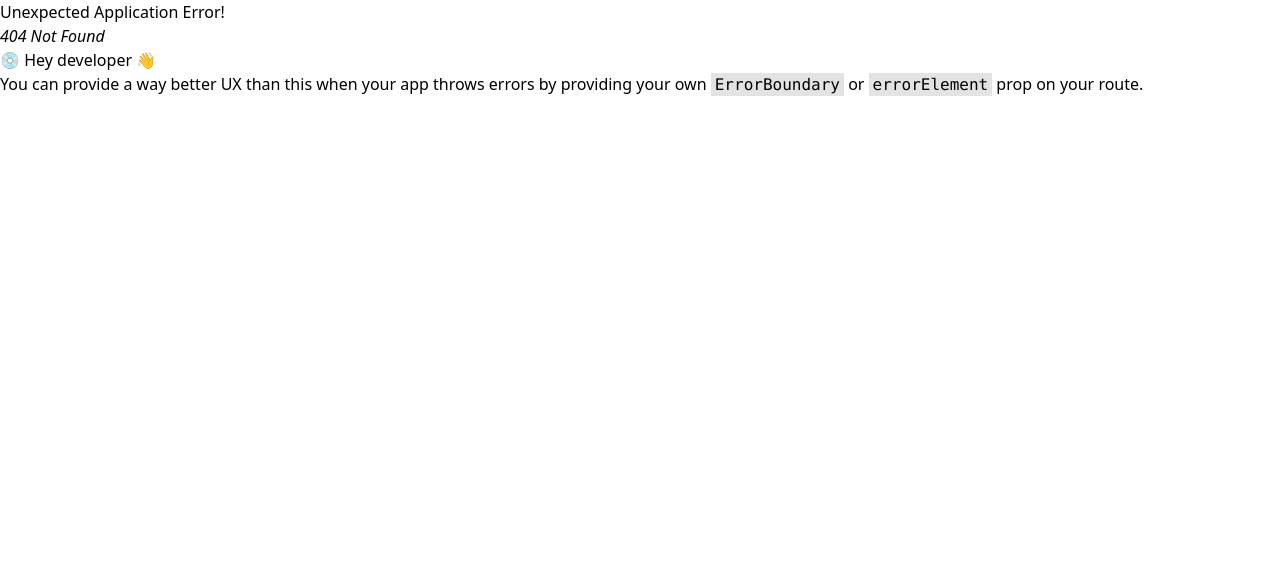
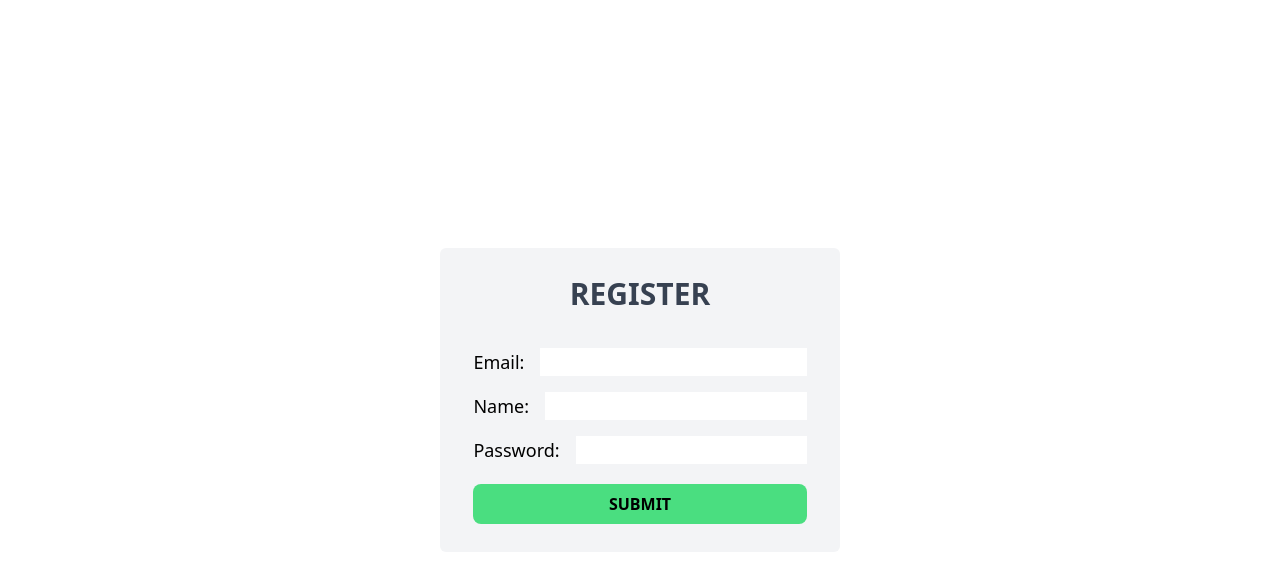
Before and after one commit to dgox16/react_laravel, a React (Vite) app in the folder frontend/: page /register in a window 1280 px wide. Before the commit this address had no page. Shown: the top 562 px of the page. Built offline with nearby package versions, Linux system fonts and the light colour scheme.

Commit message:
Se agrego una vista para el registro

```diff
--- a/frontend/src/App.jsx
+++ /dev/null
@@ -1,17 +0,0 @@
-import {useState} from 'react'
-
-function App() {
-    const [count, setCount] = useState(0)
-
-    return (
-        <>
-            <div>
-                <button onClick={() => setCount(count + 1)}>
-                    count is {count}
-                </button>
-            </div>
-        </>
-    )
-}
-
-export default App
--- a/frontend/src/main.jsx
+++ b/frontend/src/main.jsx
@@ -1,11 +1,12 @@
 import {createRoot} from 'react-dom/client'
 import {createBrowserRouter, RouterProvider} from 'react-router-dom'
 import './index.css'
+import {Register} from "./pages/Register.jsx";
 
 const router = createBrowserRouter([
     {
-        path: "/",
-        element: <div>Hello world!</div>,
+        path: "/register",
+        element: <Register/>,
     },
 ]);
 
--- /dev/null
+++ b/frontend/src/pages/Register.jsx
@@ -0,0 +1,59 @@
+import {useState} from "react";
+
+
+export const Register = () => {
+    const [formData, setFormData] = useState({
+        name: '',
+        email: '',
+        password: '',
+    });
+
+    const handleChange = (e) => {
+        const {name, value} = e.target;
+        setFormData({
+            ...formData,
+            [name]: value,
+        });
+    };
+    const handleSubmit = (e) => {
+        e.preventDefault();
+        console.log(formData)
+    }
+
+    return (
+        <div className="flex justify-center items-center h-screen">
+            <div className="text-center w-[400px] rounded-md bg-gray-100 py-7 px-1 flex justify-center flex-col">
+                <h1 className="text-3xl font-bold text-gray-700 mb-5 uppercase">Register</h1>
+                <form onSubmit={handleSubmit} className={"flex justify-center"}>
+                    <div className="">
+                        <div className="flex flex-row mt-4">
+                            <label htmlFor="email" className={"mr-4 text-lg"}>Email:</label>
+                            <input type={"email"} name="email" className={"w-full"}
+                                   value={formData.email}
+                                   onChange={handleChange}
+                            />
+                        </div>
+                        <div className="flex flex-row mt-4">
+                            <label htmlFor="name" className={"mr-4 text-lg"}>Name:</label>
+                            <input type="text" name="name" className={"w-full"}
+                                   value={formData.name}
+                                   onChange={handleChange}
+                            />
+                        </div>
+                        <div className="flex flex-row mt-4">
+                            <label htmlFor="password" className={"mr-4 text-lg"}>Password:</label>
+                            <input type="password" name="password" className={"w-full"}
+                                   value={formData.password}
+                                   onChange={handleChange}
+                            />
+                        </div>
+                        <button type="submit"
+                                className="p-2 bg-green-400 w-full font-bold mt-5 rounded-lg">SUBMIT
+                        </button>
+
+                    </div>
+                </form>
+            </div>
+        </div>
+    )
+}
```
